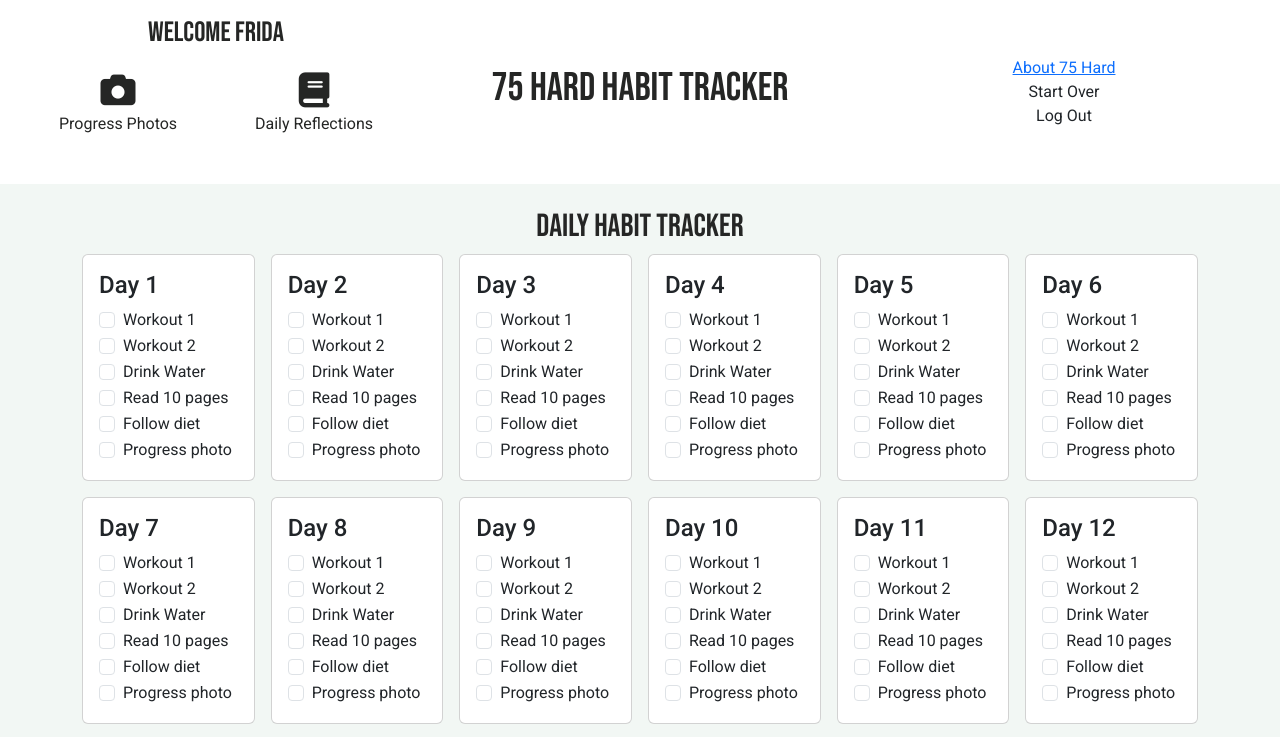
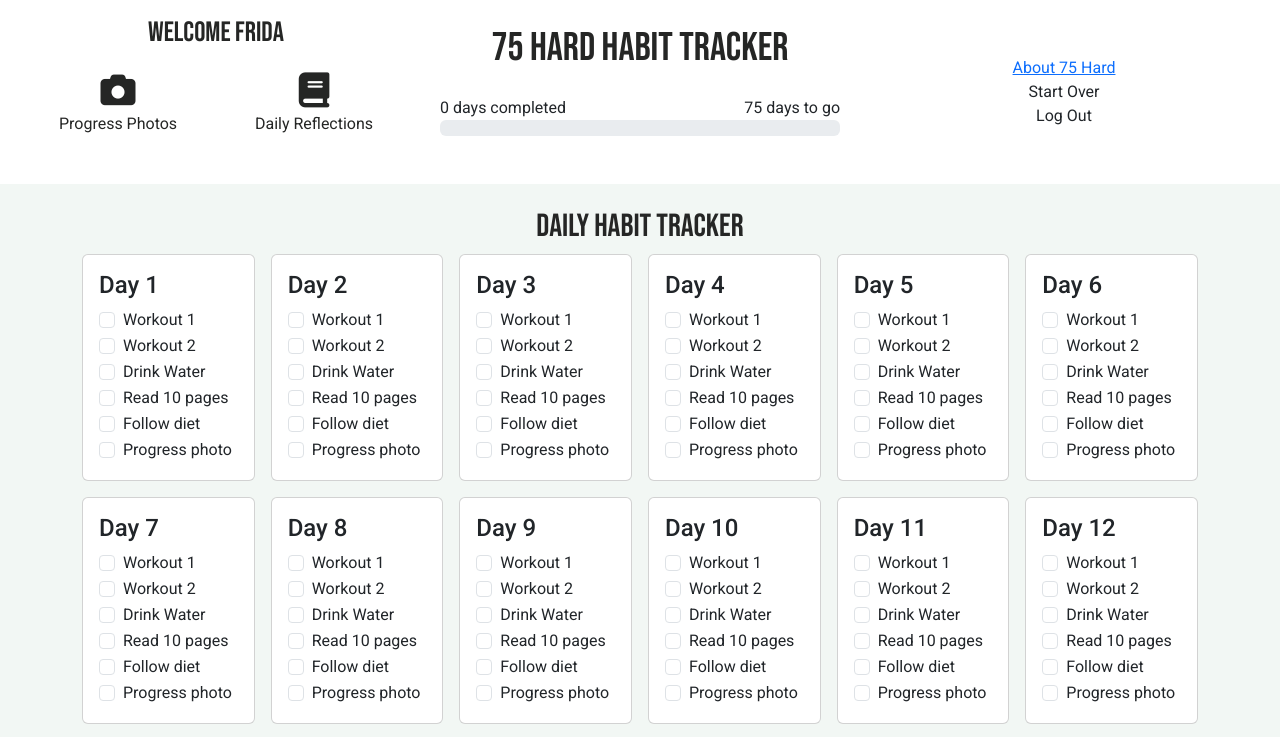
Before and after one commit to fjii86/75-hard-tracker, a plain HTML site: page index.html in a window 1280 px wide. Shown: the top 737 px of the page. Drawn offline with nearby package versions, Linux system fonts and the light colour scheme.

Commit message:
Add progress bar in header

```diff
--- a/index.html
+++ b/index.html
@@ -42,6 +42,16 @@
                 </div>
                 <div class="col">
                     <h1>75 Hard Habit Tracker</h1>
+                    <!-- Progress bar-->
+                    <div class="my-4">
+                        <div class="d-flex justify-content-between">
+                          <span id="progress-label">0 days completed</span>
+                          <span id="days-left">75 days to go</span>
+                        </div>
+                        <div class="progress">
+                          <div id="progress-bar" class="progress-bar" role="progressbar" style="width: 0%;" aria-valuemin="0" aria-valuemax="75"></div>
+                        </div>
+                      </div>
                 </div>
                 <div class="col">
                   <a href="https://andyfrisella.com/pages/75hard-info" target="_blank" aria-label="Read about the 75 Hard Challenge (opens in a new tab)">About 75 Hard</a><br>
```
